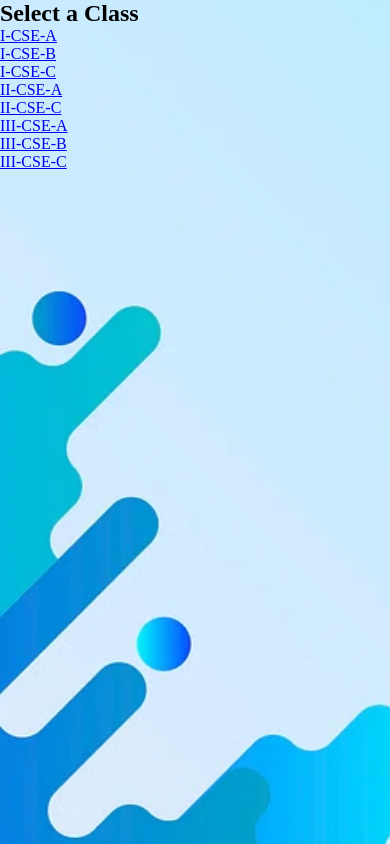
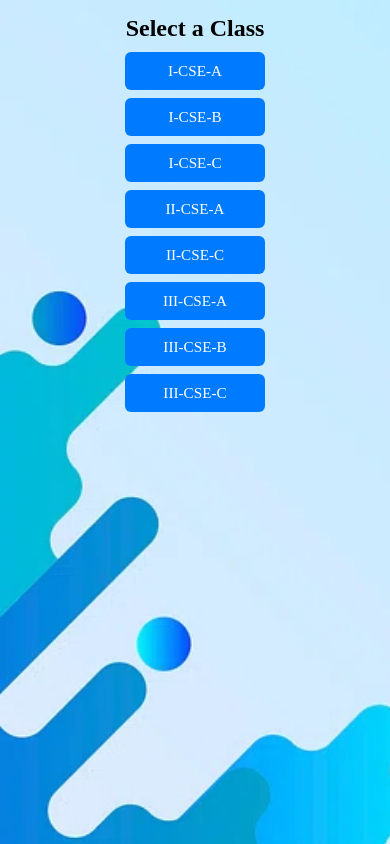
Before and after one commit to shyaam-works/attendance, a React (Create React App) app: page /#/select-class in a window 390 px wide. Built offline with nearby package versions, Linux system fonts and the light colour scheme.

Commit message:
fixed some css

```diff
--- a/src/App.css
+++ b/src/App.css
@@ -194,9 +194,36 @@ button {
   width: 600px;
   margin-top: 20px;
 }
-.gmsg:hover {
+.class-selection-container {
+  text-align: center;
+  margin-top: 5%;
 }
-/* For tablets and smaller laptops (max-width: 1024px) */
+
+.class-list {
+  list-style: none;
+  padding: 0;
+  display: flex;
+  flex-direction: column;
+  align-items: center;
+  gap: 10px;
+}
+
+.class-link {
+  display: block;
+  width: 200px;
+  text-align: center;
+  padding: 12px;
+  font-size: 1.1rem;
+  color: white;
+  background-color: #007bff;
+  text-decoration: none;
+  border-radius: 8px;
+  transition: background-color 0.3s ease;
+}
+
+.class-link:hover {
+  background-color: #0056b3;
+}
 @media (max-width: 1024px) {
   .home-container {
     width: 70%;
@@ -206,6 +233,31 @@ button {
   .table-container {
     max-width: 95%;
     margin-left: 2.5%;
+  }
+
+  /* Improved Class Selection Page */
+  .class-selection-container {
+    width: 75%;
+    margin: auto;
+    padding: 20px;
+    text-align: center;
+  }
+
+  .class-list {
+    display: flex;
+    flex-wrap: wrap;
+    justify-content: center;
+    gap: 12px;
+  }
+
+  .class-link {
+    width: auto;
+    min-width: 180px;
+    white-space: nowrap;
+    font-size: 1.1rem;
+    padding: 14px 20px;
+    border-radius: 8px;
+    text-align: center;
   }
 }
 
@@ -252,6 +304,31 @@ button {
 
   .gmsg {
     width: 100%;
+  }
+
+  /* Improved Class Selection Page */
+  .class-selection-container {
+    width: 85%;
+    margin: auto;
+    padding: 20px;
+    text-align: center;
+  }
+
+  .class-list {
+    display: flex;
+    flex-wrap: wrap;
+    justify-content: center;
+    gap: 10px;
+  }
+
+  .class-link {
+    width: auto;
+    min-width: 160px;
+    white-space: nowrap;
+    font-size: 1rem;
+    padding: 12px 18px;
+    border-radius: 6px;
+    text-align: center;
   }
 }
 
@@ -301,6 +378,36 @@ button {
     padding: 12px;
     width: 100%;
   }
+
+  /* Improved Class Selection Page */
+  .class-selection-container {
+    width: 95%;
+    margin: auto;
+    padding: 15px;
+    text-align: center;
+  }
+
+  .class-selection-container h2 {
+    font-size: 1.5rem;
+    margin-bottom: 10px;
+  }
+
+  .class-list {
+    display: flex;
+    flex-wrap: wrap;
+    justify-content: center;
+    gap: 8px;
+  }
+
+  .class-link {
+    width: auto;
+    min-width: 140px;
+    white-space: nowrap;
+    font-size: 0.95rem;
+    padding: 10px 16px;
+    border-radius: 6px;
+    text-align: center;
+  }
 }
 
 /* For extra small phones (max-width: 360px) */
@@ -314,9 +421,11 @@ button {
   h1 {
     font-size: 2rem;
   }
+
   .class-container {
     margin-top: 50%;
   }
+
   .homebtn {
     padding: 10px;
     font-size: 0.9rem;
@@ -327,4 +436,34 @@ button {
     font-size: 0.8rem;
     padding: 6px;
   }
+
+  /* Improved Class Selection Page */
+  .class-selection-container {
+    width: 100%;
+    margin-top: 40%;
+    padding: 10px;
+    text-align: center;
+  }
+
+  .class-selection-container h2 {
+    font-size: 1.4rem;
+    margin-bottom: 8px;
+  }
+
+  .class-list {
+    display: flex;
+    flex-wrap: wrap;
+    justify-content: center;
+    gap: 6px;
+  }
+
+  .class-link {
+    width: auto;
+    min-width: 130px;
+    white-space: nowrap;
+    font-size: 0.9rem;
+    padding: 8px 14px;
+    border-radius: 5px;
+    text-align: center;
+  }
 }
--- a/src/components/ClassSelection.js
+++ b/src/components/ClassSelection.js
@@ -14,12 +14,14 @@ const ClassSelection = () => {
   ];
 
   return (
-    <div>
+    <div className="class-selection-container">
       <h2>Select a Class</h2>
-      <ul>
+      <ul className="class-list">
         {classes.map((className) => (
           <li key={className}>
-            <Link to={`/attendance/${className}`}>{className}</Link>
+            <Link to={`/attendance/${className}`} className="class-link">
+              {className}
+            </Link>
           </li>
         ))}
       </ul>
```
